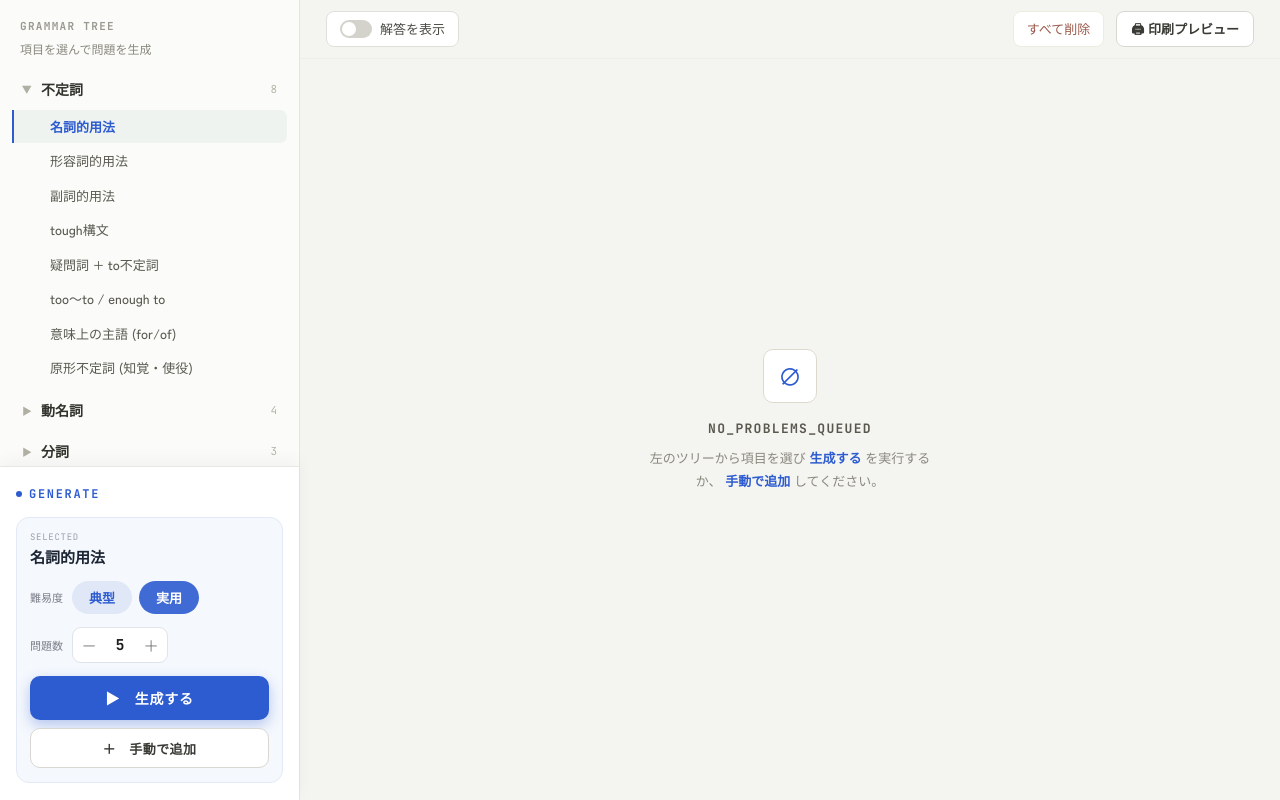
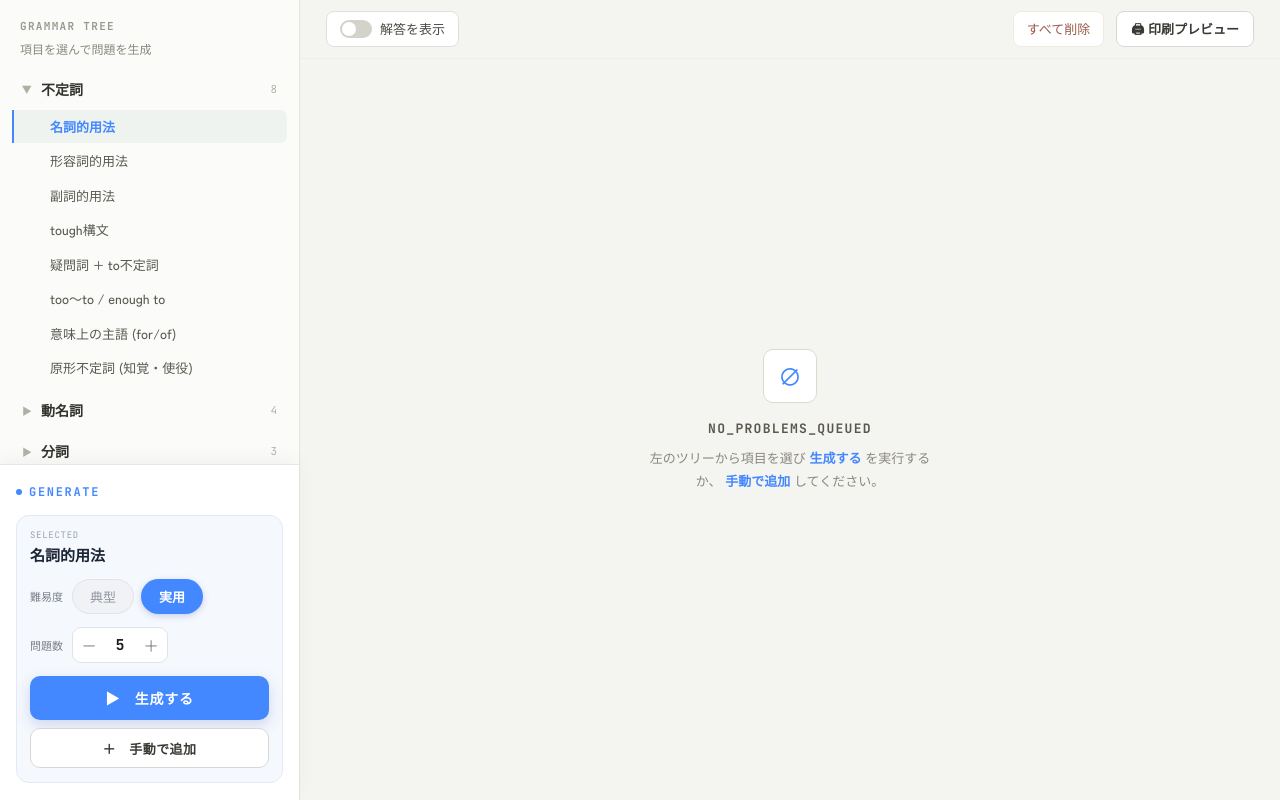
Before and after one commit to milkywaytetr4/grammar-worksheet-generator, a Next.js app: page / in a window 1280 px wide. Built offline with nearby package versions, Linux system fonts and the light colour scheme.

Commit message:
style: チップと色味を変更

```diff
--- a/app/page.tsx
+++ b/app/page.tsx
@@ -4,7 +4,7 @@ import { useCallback, useMemo, useState } from "react";
 import { findNodeById, grammarTree } from "@/lib/grammar-tree";
 import type { GrammarNode, Problem } from "@/lib/types";
 
-const ACCENT = "#2d5bd0";
+const ACCENT = "#4488ff";
 const MONO = "var(--font-mono), 'JetBrains Mono', monospace";
 
 export default function Home() {
@@ -572,15 +572,18 @@ export default function Home() {
                         type="button"
                         onClick={() => setDifficulty(opt.key)}
                         style={{
-                          border: "none",
+                          border: active
+                            ? "1px solid transparent"
+                            : "1px solid #e2e3e7",
                           borderRadius: 999,
                           padding: "7px 17px",
                           fontSize: 13,
-                          fontWeight: active ? 700 : 600,
-                          color: active ? "#fff" : ACCENT,
-                          background: active
-                            ? "rgba(45,91,208,.9)"
-                            : "rgba(45,91,208,.1)",
+                          fontWeight: active ? 700 : 500,
+                          color: active ? "#fff" : "#9297a1",
+                          background: active ? ACCENT : "#f1f2f5",
+                          boxShadow: active
+                            ? "0 2px 6px rgba(69,96,189,.25)"
+                            : "none",
                           cursor: "pointer",
                           transition: "background .15s, color .15s",
                         }}
@@ -678,7 +681,7 @@ export default function Home() {
                   fontSize: 15,
                   fontWeight: 600,
                   letterSpacing: ".05em",
-                  boxShadow: "0 5px 14px rgba(45,91,208,.32)",
+                  boxShadow: "0 5px 14px rgba(69,96,189,.22)",
                   cursor: loading ? "default" : "pointer",
                 }}
               >
```
